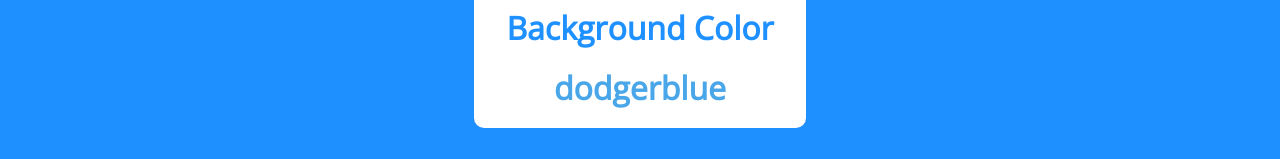
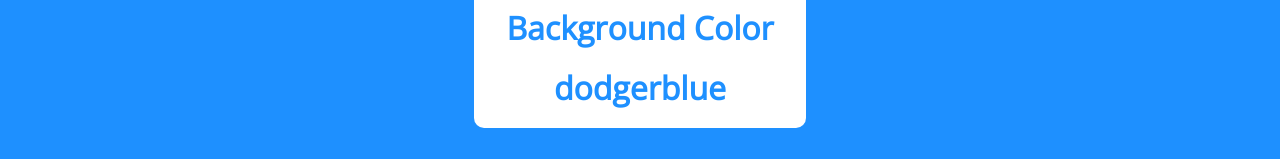
Before and after one commit to Orison03/Colour-Flipper, a plain HTML site: page index.html in a window 1280 px wide. Shown: the part 346-505 px from the top of the page. Drawn offline with nearby package versions, Linux system fonts and the light colour scheme.

Commit message:
changed the color of the mainSubText

```diff
--- a/styles.css
+++ b/styles.css
@@ -210,7 +210,7 @@ main {
 }
 .main-text {
   background: var(--clr-white);
-  color: dodgerblue;;
+  color: dodgerblue;
   padding: 1rem 2rem;
   border-radius: 10px;
   margin-bottom: 2.5rem;
@@ -226,6 +226,7 @@ main {
 .main-text span{
     font-size: 2rem;
     font-weight: bold;
+    color: dodgerblue;
 }
 
 .color {
```
